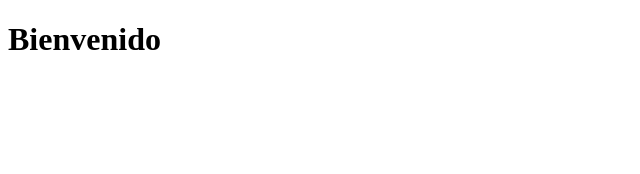
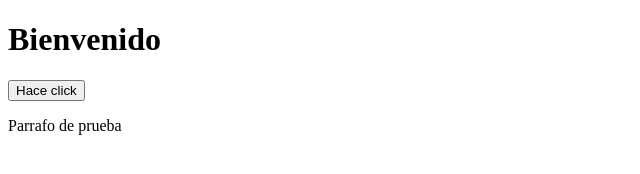
Before and after one commit to ramirostal/clase, a plain HTML site: page index.html in a window 1280 px wide. Shown: the whole page, without its empty margins (0-640 px from the left). Drawn offline with Linux system fonts and the light colour scheme.

Commit message:
cambios html

```diff
--- a/index.html
+++ b/index.html
@@ -7,5 +7,7 @@
 </head>
 <body>
     <h1>Bienvenido</h1>
+    <button>Hace click</button>
+    <p>Parrafo de prueba</p>
 </body>
 </html>
```
